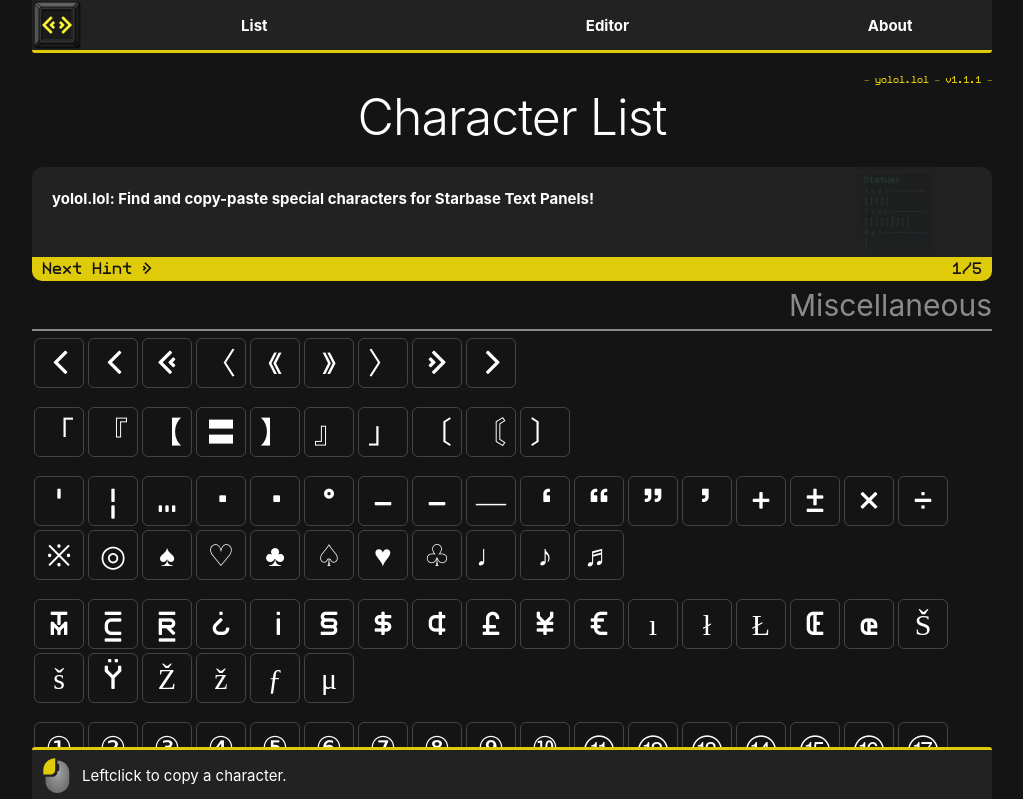
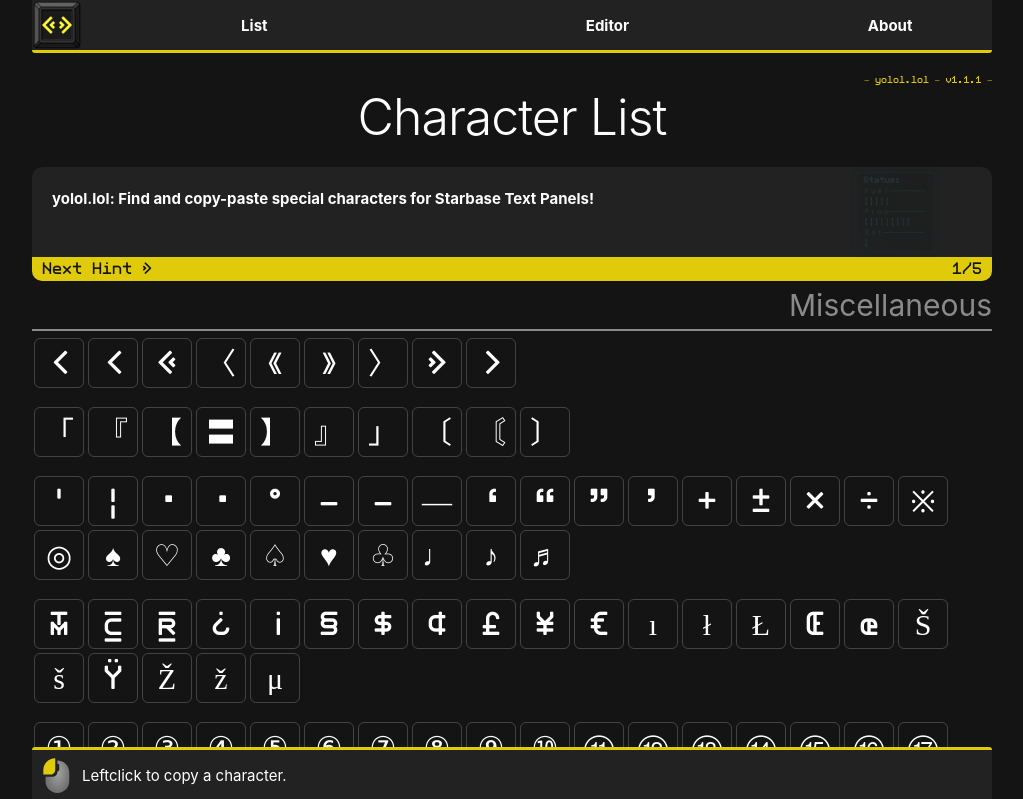
Before and after one commit to mrchip2k/starbase-textpanel-util, a React (Create React App) app: page / in a window 1280 px wide. Shown: the top 799 px of the page, without its empty margins (128-1151 px from the left). Built offline with nearby package versions, Linux system fonts and the light colour scheme.

Commit message:
Removed some unusable characters

```diff
--- a/src/Pages/CharacterList.jsx
+++ b/src/Pages/CharacterList.jsx
@@ -66,7 +66,8 @@
 
 	triggerCopy(character) {
 		this.setState ({
-			character : character
+			character : character               // normal
+			// character : character.repeat(200) // lag testing
 		})
 
 		setTimeout(() => {
--- a/src/characterDatabase.js
+++ b/src/characterDatabase.js
@@ -5,8 +5,8 @@
 	[
 		"‹<«〈《》〉»>",
 		"「『【〓】』」〔〘〕",
-		"'¦…·•°–—―‘“”’+±×÷※◎♠♡♣♤♥♧♩♪♬",
-		"™©®¿¡§$¢£¥€ıłŁŒœŠšŸŽžƒμ",
+		"'¦·•°–—―‘“”’+±×÷※◎♠♡♣♤♥♧♩♪♬",
+		"™©®¿¡§$¢£¥€ıłŁŒœŠšŸŽžμ",
 		"①②③④⑤⑥⑦⑧⑨⑩⑪⑫⑬⑭⑮⑯⑰",
 	],
 },
@@ -18,7 +18,7 @@
 		"ＡＢＣＤＥＦＧＨＩＪＫＬＭＮＯＰＱＲＳＴＵＶＷＸＹＺ",
 		"ａｂｃｄｅｆｇｈｉｊｋｌｍｎｏｐｑｒｓｔｕｖｗｘｙｚ",
 		"０１２３４５６７８９",
-		"！＆（）＊，－／：＝？［］｛｝￣",
+		"＆（）＊－／：＝［］｛｝￣",
 	],
 },
 
```
